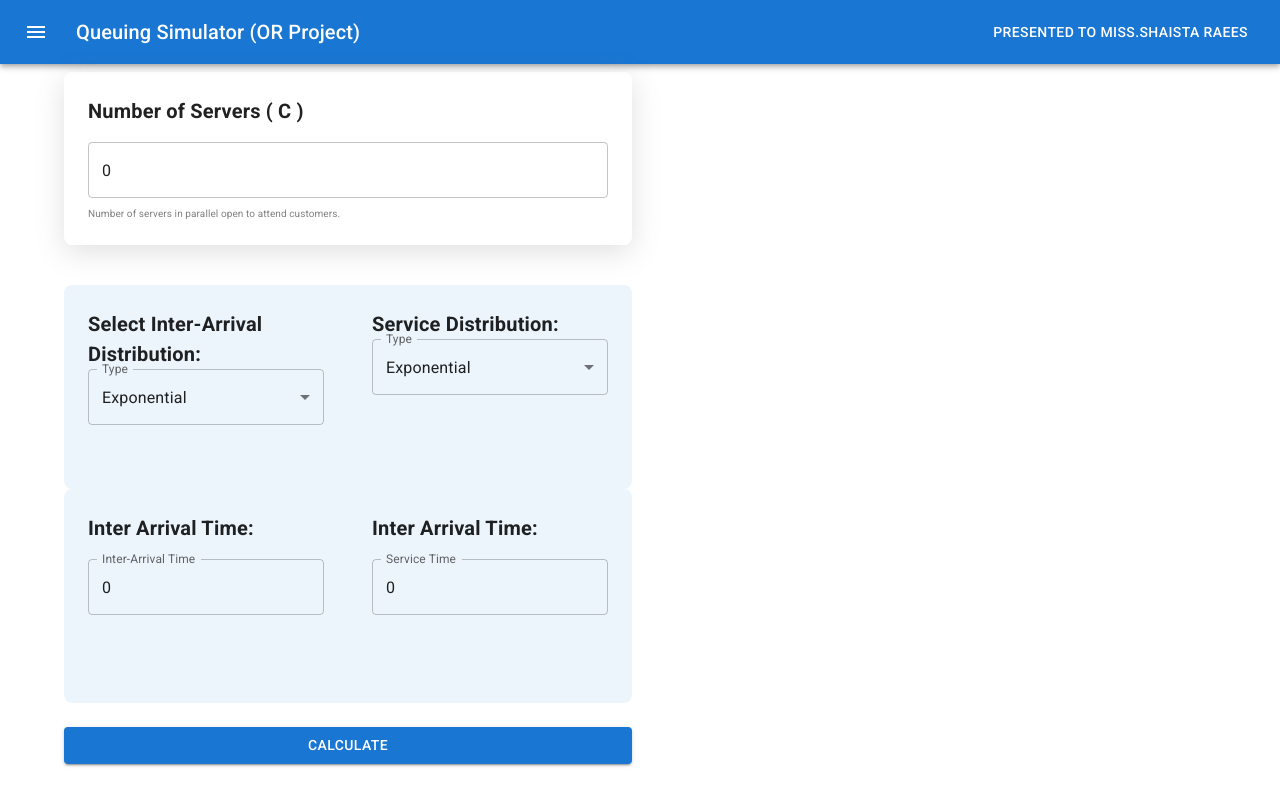
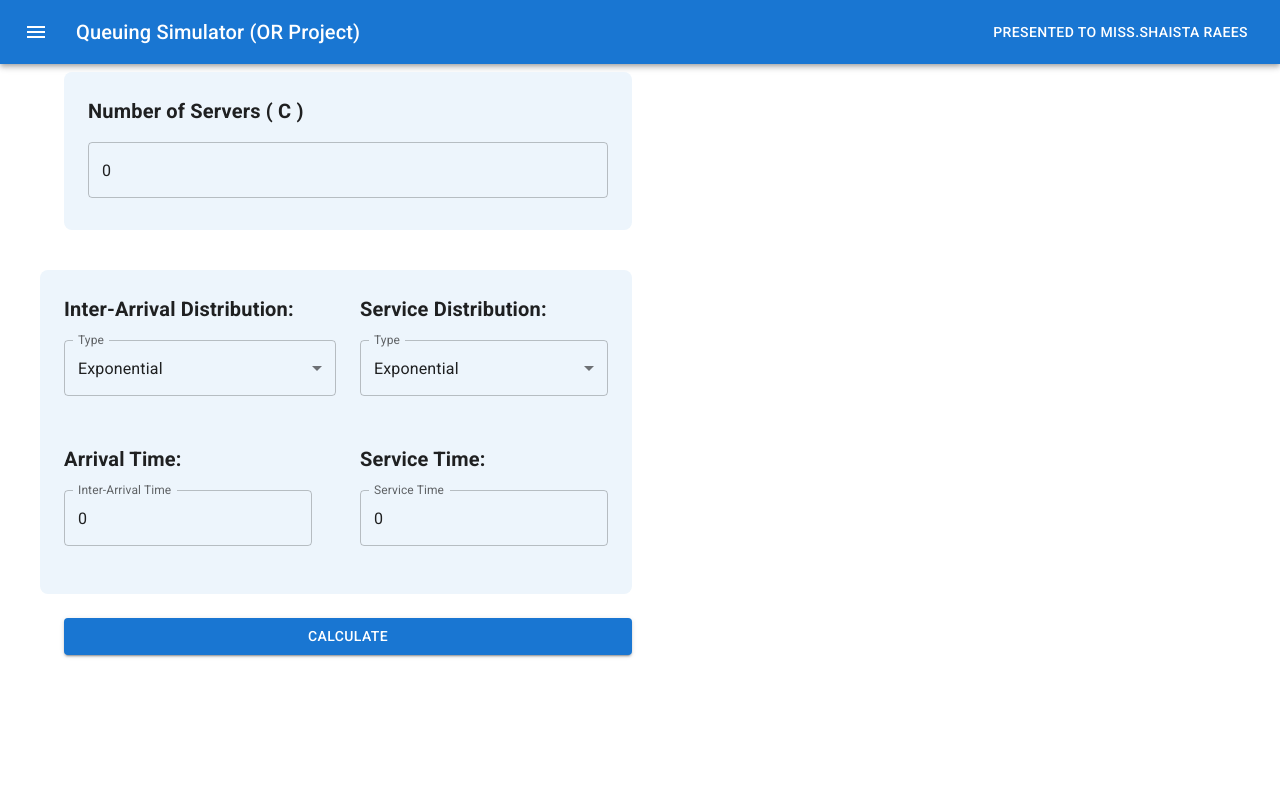
Before and after one commit to MalikOwais123/OR_simulation_project, a React (Create React App) app: page / in a window 1280 px wide. Built offline with nearby package versions, Linux system fonts and the light colour scheme.

Commit message:
base format changes

```diff
--- a/src/Components/ArrivalType/ExponentialArrival.js
+++ b/src/Components/ArrivalType/ExponentialArrival.js
@@ -6,13 +6,11 @@ const ExponentialArrival = ({ inputValue, handleInputChange }) => {
   return (
     <Box
       sx={{
-        borderRadius: 2,
         padding: 3,
-        mb: 5,
       }}
     >
       <Typography sx={{ fontSize: 20, fontWeight: "bold" }}>
-        Inter Arrival Time:
+        Arrival Time:
       </Typography>
       <Box mb={2}>
         <TextField
--- a/src/Components/ArrivalType/ExponentialService.js
+++ b/src/Components/ArrivalType/ExponentialService.js
@@ -6,13 +6,11 @@ const ExponentialService = ({ inputValue, handleInputChange }) => {
   return (
     <Box
       sx={{
-        borderRadius: 2,
         padding: 3,
-        mb: 5,
       }}
     >
       <Typography sx={{ fontSize: 20, fontWeight: "bold" }}>
-        Inter Arrival Time:
+        Service Time:
       </Typography>
       <Box mb={2}>
         <TextField
--- a/src/Components/ArrivalType/OtherArrival.js
+++ b/src/Components/ArrivalType/OtherArrival.js
@@ -6,9 +6,7 @@ const OtherService = ({ inputValue, handleInputChange }) => {
   return (
     <Box
       sx={{
-        borderRadius: 2,
         padding: 3,
-        mb: 5,
       }}
     >
       <Typography sx={{ fontSize: 20, fontWeight: "bold" }}>
--- a/src/Components/ArrivalType/OtherService.js
+++ b/src/Components/ArrivalType/OtherService.js
@@ -6,9 +6,7 @@ const OtherArrival = ({ inputValue, handleInputChange }) => {
   return (
     <Box
       sx={{
-        borderRadius: 2,
         padding: 3,
-        mb: 5,
       }}
     >
       <Typography sx={{ fontSize: 20, fontWeight: "bold" }}>
--- a/src/Components/InputParams.js
+++ b/src/Components/InputParams.js
@@ -27,7 +27,8 @@ const InputParams = ({
       <Box
         sx={{
           borderRadius: 2,
-          boxShadow: "rgba(100, 100, 111, 0.2) 0px 7px 29px 0px",
+          // boxShadow: "rgba(100, 100, 111, 0.2) 0px 7px 29px 0px",
+          backgroundColor: "#edf5fc",
           padding: 3,
           mb: 5,
         }}
@@ -45,9 +46,6 @@ const InputParams = ({
           value={inputParams.servers}
           onChange={handleInputChange}
         />
-        <Typography sx={{ color: "gray", fontSize: 10 }}>
-          Number of servers in parallel open to attend customers.
-        </Typography>
       </Box>
       <Grid
         container
@@ -55,17 +53,12 @@ const InputParams = ({
         justifyContent="space-evenly"
         backgroundColor="#edf5fc"
         borderRadius={2}
+        spacing={3}
+        mt={2}
       >
         <Grid item md={6}>
-          <Box
-            sx={{
-              borderRadius: 2,
-              padding: 3,
-              mb: 5,
-            }}
-          >
-            <Typography sx={{ fontSize: 20, fontWeight: "bold" }}>
-              Select Inter-Arrival Distribution:
+          <Typography sx={{ fontSize: 20, fontWeight: "bold", mb: 2 }}>
+            Inter-Arrival Distribution:
           </Typography>
           <FormControl fullWidth>
             <InputLabel id="demo-simple-select-label">Type</InputLabel>
@@ -85,17 +78,15 @@ const InputParams = ({
               <MenuItem value={"gamma"}>Gamma</MenuItem>
             </Select>
           </FormControl>
-          </Box>
         </Grid>
-        <Grid item md={6}>
-          <Box
+        <Grid
+          item
+          md={6}
           sx={{
-              borderRadius: 2,
             padding: 3,
-              mb: 5,
           }}
         >
-            <Typography sx={{ fontSize: 20, fontWeight: "bold" }}>
+          <Typography sx={{ fontSize: 20, fontWeight: "bold", mb: 2 }}>
             Service Distribution:
           </Typography>
           <FormControl fullWidth>
@@ -116,17 +107,8 @@ const InputParams = ({
               <MenuItem value={"gamma"}>Gamma</MenuItem>
             </Select>
           </FormControl>
-          </Box>
-        </Grid>
         </Grid>
 
-      <Grid
-        container
-        flexDirection="row"
-        justifyContent="space-evenly"
-        backgroundColor="#edf5fc"
-        borderRadius={2}
-      >
         <Grid md={6}>
           {distribution.arrivalType === "exponential" ? (
             <ExponentialArrival
```
Lines whose indentation alone changed are shown as unchanged.
